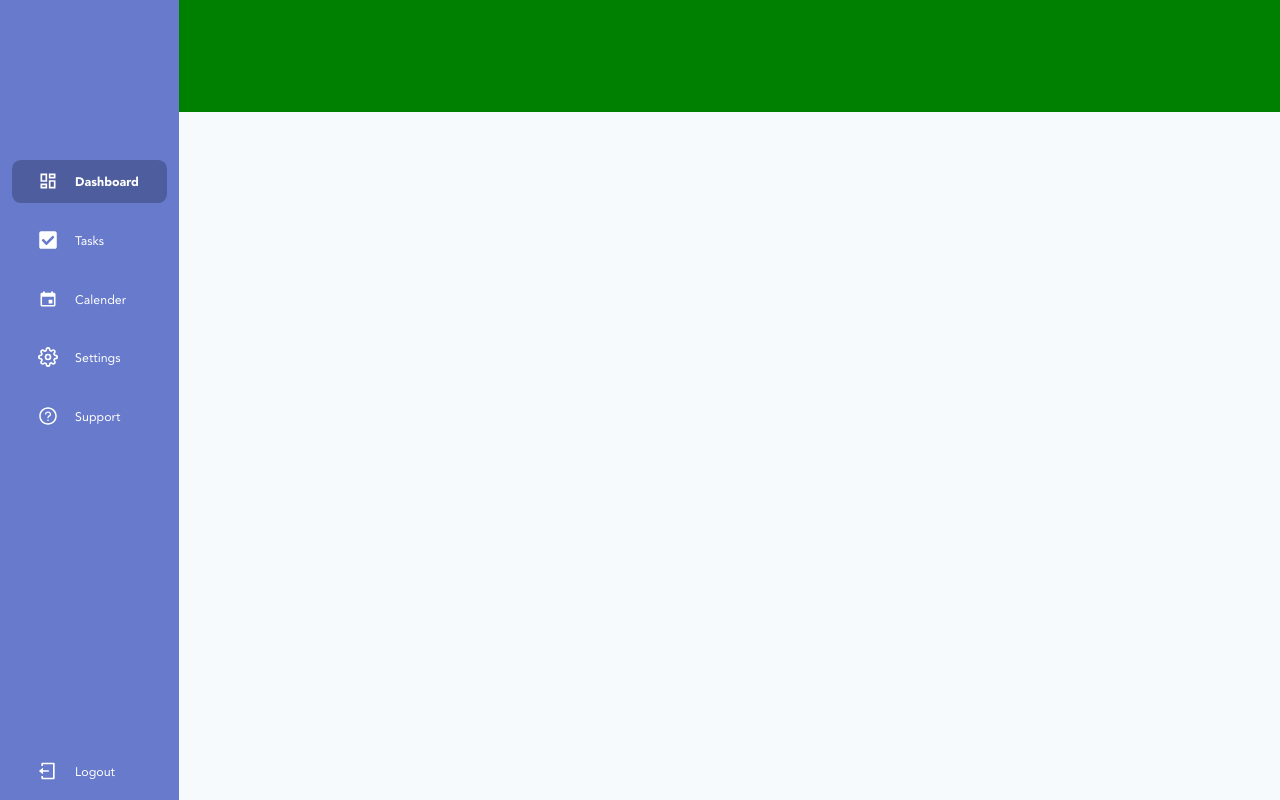
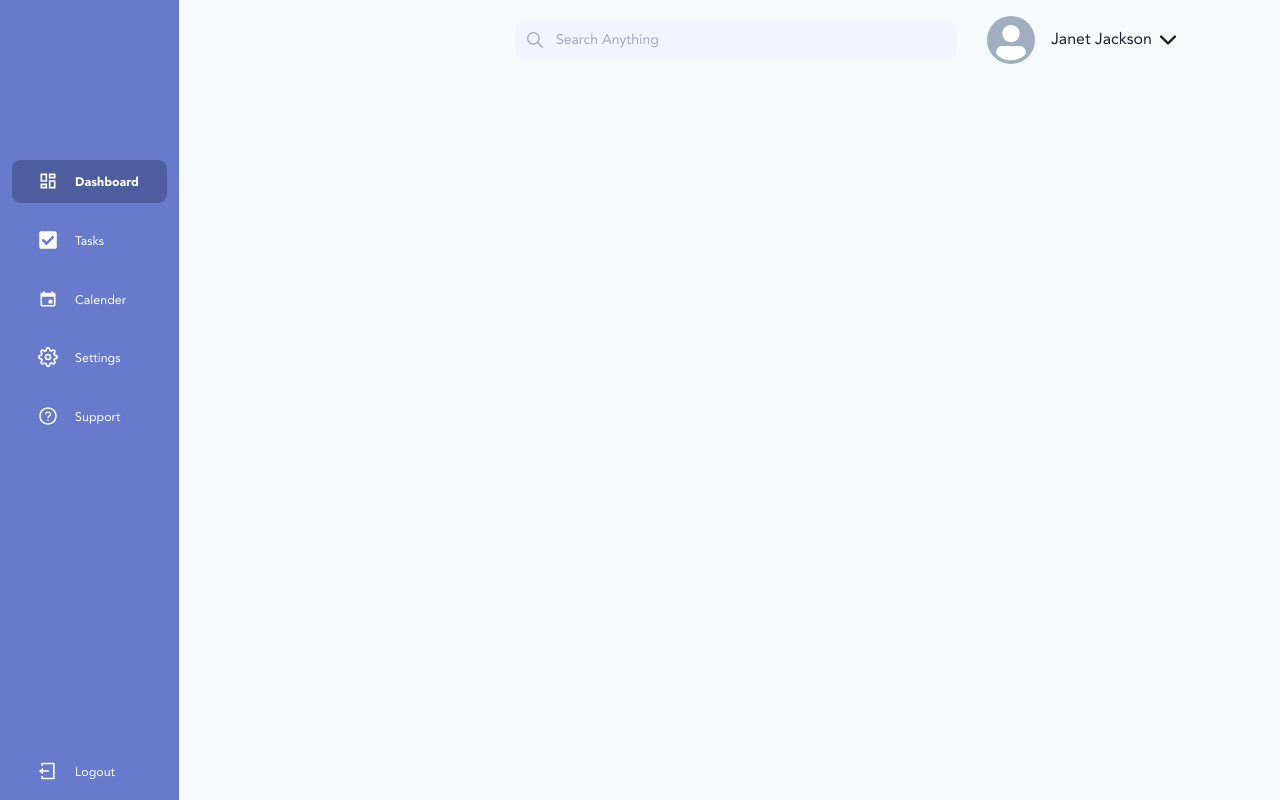
Before and after one commit to DziiOG/todolist-dashboard, a React (Create React App) app: page /dashboard in a window 1280 px wide. Built offline with nearby package versions, Linux system fonts and the light colour scheme.

Commit message:
setting dashboard header

```diff
--- a/src/container/Layout/index.js
+++ b/src/container/Layout/index.js
@@ -1,6 +1,7 @@
 import React from 'react'
 import { Box, Grid } from '@chakra-ui/react'
 import PropTypes from 'prop-types'
+import Navbar from 'container/Navbar'
 import Sidebar from '../Sidebar'
 
 const Layout = ({ children, height, pt, px, className, ...rest }) => (
@@ -11,19 +12,19 @@ const Layout = ({ children, height, pt, px, className, ...rest }) => (
   >
     <Sidebar {...rest} />
     <Box
-      bg='green'
       as='main'
       fontFamily='body'
       fontSize={{ md: 'md' }}
       gridArea='main'
       w='100%'
       color='gray.800'
-      px={px ?? 20}
-      h={height}
+      h={height || '100vh'}
       className={className}
-      pt={pt ?? 28}
     >
-      {children}
+      <Navbar {...rest} />
+      <Box w='100%' h='100%' px={px ?? 20} pt={pt ?? 28}>
+        {children}
+      </Box>
     </Box>
   </Grid>
 )
--- /dev/null
+++ b/src/container/Navbar.js
@@ -0,0 +1,74 @@
+import React from 'react'
+import {
+  Box,
+  Flex,
+  Icon,
+  HStack,
+  Text,
+  Avatar,
+  Stack,
+  InputGroup,
+  InputLeftElement,
+  Input
+} from '@chakra-ui/react'
+// import { VscBell } from 'react-icons/vsc'
+
+import { ChevronDown, Search } from 'theme/custom-icons'
+import { rem } from 'helpers/misc'
+
+const Navbar = () => (
+  <Flex
+    w='86%'
+    as='nav'
+    gridArea='header'
+    align='center'
+    justify='space-between'
+    h={{ md: 16 }}
+    pos='fixed'
+    zIndex={50}
+    px={{ md: 24 }}
+    py={{ md: 10 }}
+  >
+    <Flex justify='right' w='75%'>
+      <Stack spacing={4}>
+        <InputGroup
+          border='transparent'
+          outline='none'
+          _focus={{ border: 'none', outline: 'none' }}
+          _hover={{ outline: 'none' }}
+          borderRadius={{ ...rem(10) }}
+          bg='#F2F5FF 0% 0% no-repeat padding-box;'
+          w={{ ...rem(497) }}
+        >
+          <InputLeftElement pointerEvents='none'>
+            <Icon as={Search} color='#29325A66' />
+          </InputLeftElement>
+          <Input
+            fontSize='sm'
+            _placeholder={{
+              fontSize: 'sm',
+              color: '#29325A66'
+            }}
+            type='tel'
+            placeholder='Search Anything'
+          />
+        </InputGroup>
+      </Stack>
+    </Flex>
+    <HStack w='25%' spacing='1.5rem'>
+      <Flex align='center' w='100%' justify='right'>
+        <Box mx={4} pos='relative'>
+          <Avatar size='md' />
+        </Box>
+        <Box>
+          <Text> Janet Jackson </Text>
+        </Box>
+        <Box mx={2}>
+          <Icon as={ChevronDown} size={6} />
+        </Box>
+      </Flex>
+    </HStack>
+  </Flex>
+)
+
+export default Navbar
--- a/src/theme/custom-icons.js
+++ b/src/theme/custom-icons.js
@@ -0,0 +1,30 @@
+import React from 'react'
+import { createIcon } from '@chakra-ui/icon'
+
+export const ChevronDown = createIcon({
+  displayName: 'Down',
+  viewBox: '0 0 15.744 9.002',
+  path: (
+    <path
+      id='Icon_ionic-ios-arrow-down'
+      data-name='Icon ionic-ios-arrow-down'
+      d='M12,13.786l5.953-5.958a1.12,1.12,0,0,1,1.589,0,1.135,1.135,0,0,1,0,1.594L12.8,16.172a1.123,1.123,0,0,1-1.552.033L4.453,9.427A1.125,1.125,0,0,1,6.042,7.833Z'
+      transform='translate(-4.125 -7.498)'
+      fill='currentColor'
+    />
+  )
+})
+
+export const Search = createIcon({
+  displayName: 'Search',
+  viewBox: '0 0 15.785 15.789',
+  path: (
+    <path
+      id='Icon_ionic-ios-search'
+      data-name='Icon ionic-ios-search'
+      d='M17.6,16.643l-4.39-4.431a6.256,6.256,0,1,0-.95.962l4.361,4.4a.676.676,0,0,0,.954.025A.68.68,0,0,0,17.6,16.643ZM8.293,13.227a4.94,4.94,0,1,1,3.494-1.447A4.91,4.91,0,0,1,8.293,13.227Z'
+      transform='translate(-2 -1.997)'
+      fill='currentColor'
+    />
+  )
+})
```
